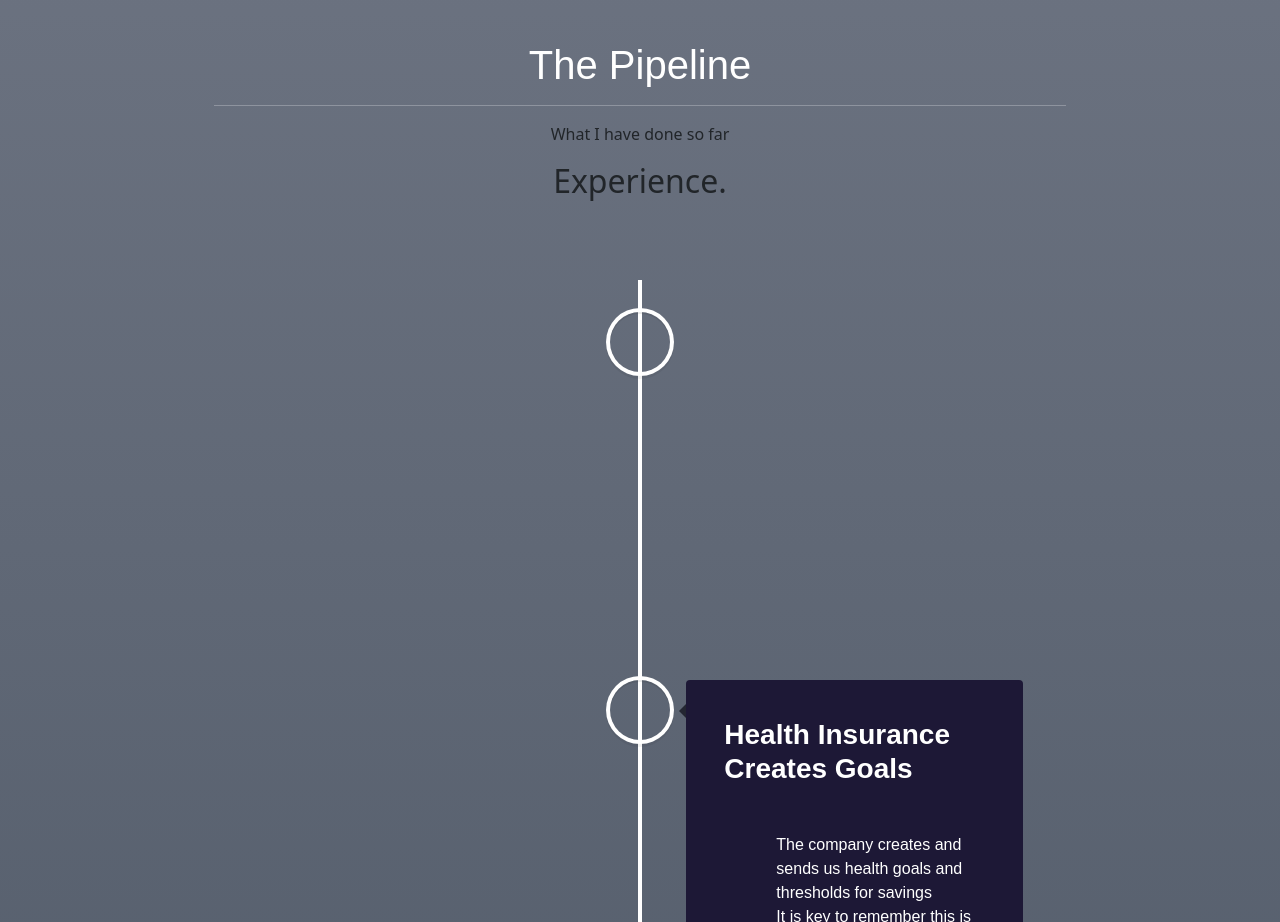
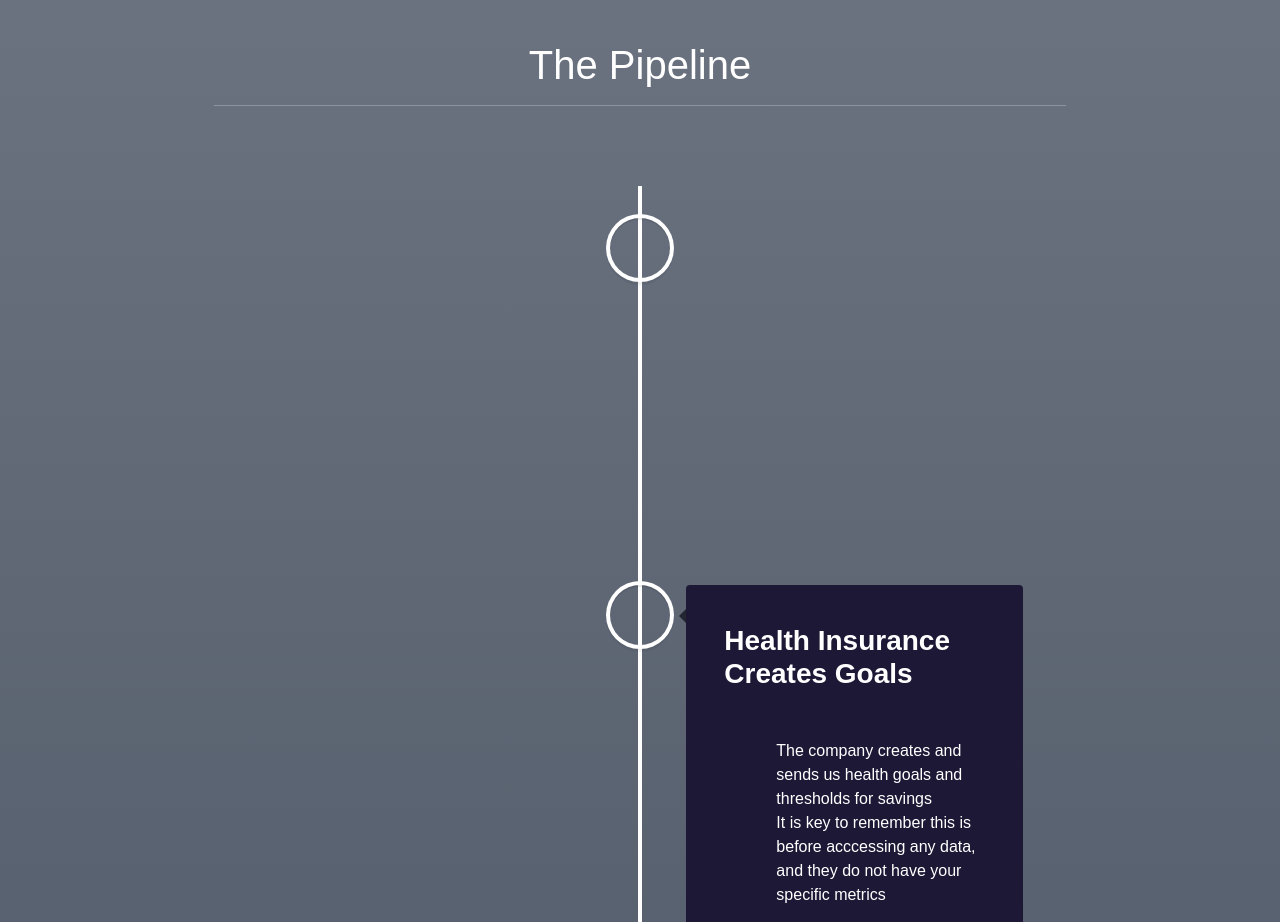
Before and after one commit to NoHaxsJustAsian/easyAVeChainHackathon, a React (Create React App) app: page / in a window 1280 px wide. Shown: the part 2240-3162 px from the top of the page. Built offline with nearby package versions, Linux system fonts and the light colour scheme.

Commit message:
removed random tag

```diff
--- a/src/Home-Page/Timeline/Timeline.tsx
+++ b/src/Home-Page/Timeline/Timeline.tsx
@@ -153,15 +153,6 @@ const Experience: React.FC = () => {
     <section className="text-white">
           <h1 style={headerStyle}>The Pipeline</h1> <hr />
       </section>
-      <motion.div variants={textVariant()}>
-        <p className={`text-center`}>
-          What I have done so far
-        </p>
-        <h2 className={`text-center`}>
-          Experience.
-        </h2>
-      </motion.div>
-
       <div className='mt-20 flex flex-col'>
         <VerticalTimeline>
           {experiences.map((experience, index) => (
```
Also changed, not shown: 1 other file (tests, documents, lock files or other folders).
